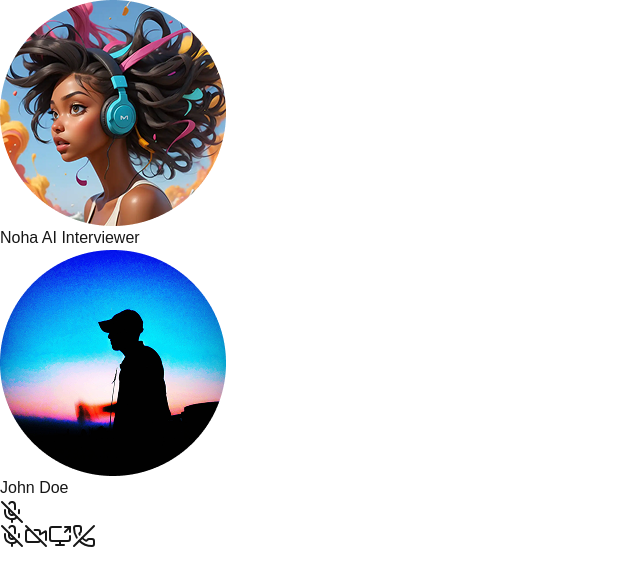
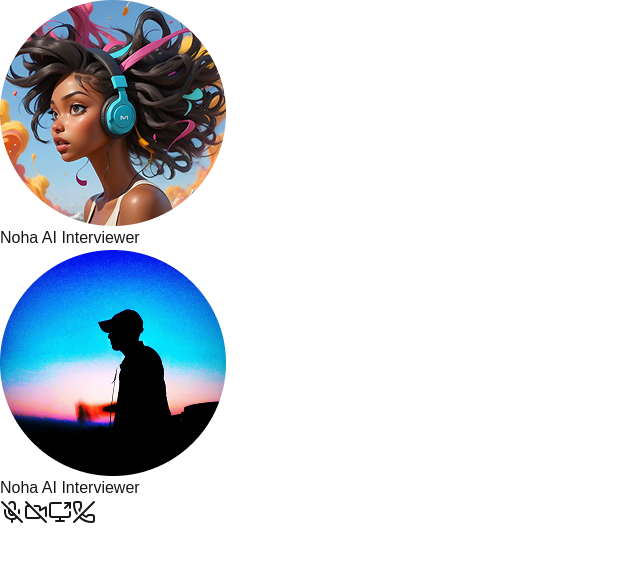
Before and after one commit to trcodeers/noha-landing-page, a Next.js app: page /live-interview in a window 1280 px wide. Shown: the top 586 px of the page, without its empty margins (0-640 px from the left). Built offline with nearby package versions, Linux system fonts and the light colour scheme.

Commit message:
feat: update VideoCall component styling for improved visual consistency

```diff
--- a/src/app/live-interview/page.tsx
+++ b/src/app/live-interview/page.tsx
@@ -2,11 +2,13 @@ import { MicOff, VideoOff, ScreenShare, PhoneOff } from "lucide-react";
 
 const VideoCall = () => {
   return (
-    <div className="flex flex-col items-center justify-center min-h-screen bg-black px-4 relative">
+    <div className="min-h-screen bg-black px-4 relative">
+
       {/* Video Containers */}
-      <div className="flex flex-col md:flex-row justify-center items-center gap-4">
+      <div className="flex flex-col md:flex-row justify-center   gap-4">
+
         {/* AI Interviewer Card */}
-        <div className="bg-gray-900 rounded-lg p-4 flex flex-col justify-center items-center w-full md:w-[474px] h-[458px] relative">
+        <div className="bg-red-900 rounded-lg p-4 flex flex-col justify-center items-center w-full md:w-[474px] h-[458px] relative">
           <div className="w-20 h-24 md:w-32 md:h-32 rounded-full overflow-hidden">
             <img
               src="noha.png"
@@ -17,20 +19,17 @@ const VideoCall = () => {
           <p className="text-white mt-2">Noha AI Interviewer</p>
         </div>
 
-        {/* User Card */}
-        <div className="bg-gray-900 rounded-lg p-4 flex flex-col justify-center items-center w-full md:w-[474px] h-[458px] relative">
-          <div className="w-24 h-24 md:w-32 md:h-32 rounded-full overflow-hidden">
+        <div className="bg-red-900 rounded-lg p-4 flex flex-col justify-center items-center w-full md:w-[474px] h-[458px] relative">
+          <div className="w-20 h-24 md:w-32 md:h-32 rounded-full overflow-hidden">
             <img
               src="user.png"
               alt="John Doe"
               className="w-full h-full object-cover"
             />
           </div>
-          <p className="text-white mt-2">John Doe</p>
+          <p className="text-white mt-2">Noha AI Interviewer</p>
+        </div>
 
-          {/* Mic Off Icon */}
-          <MicOff className="absolute top-4 right-4 text-gray-400 w-5 h-5" />
-        </div>
       </div>
 
       {/* Call Controls */}
@@ -48,6 +47,7 @@ const VideoCall = () => {
           <PhoneOff className="text-white w-6 h-6" />
         </button>
       </div>
+
     </div>
   );
 };
```
